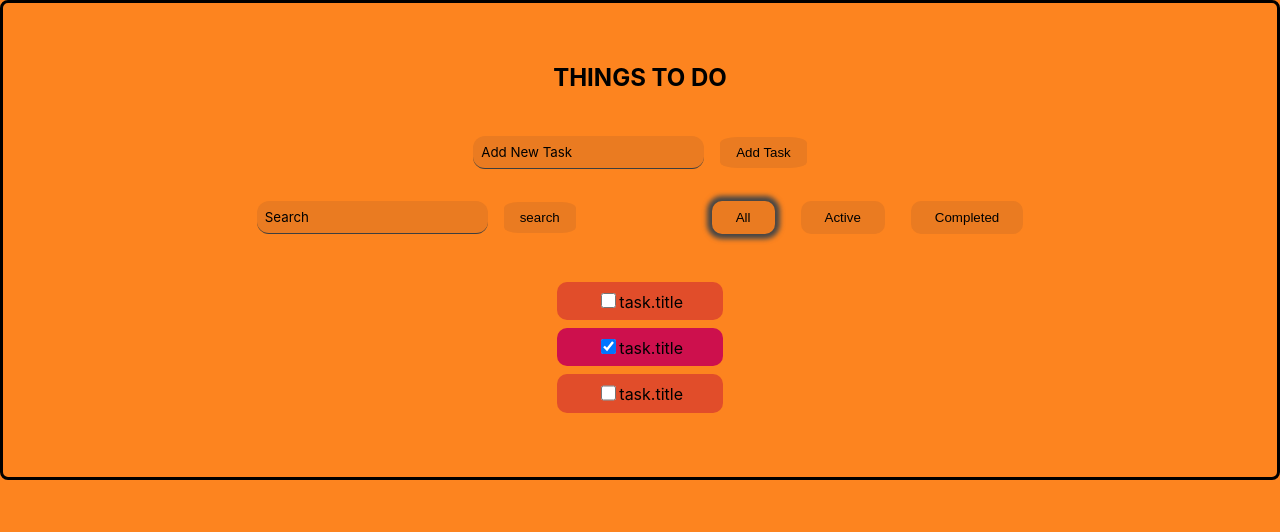
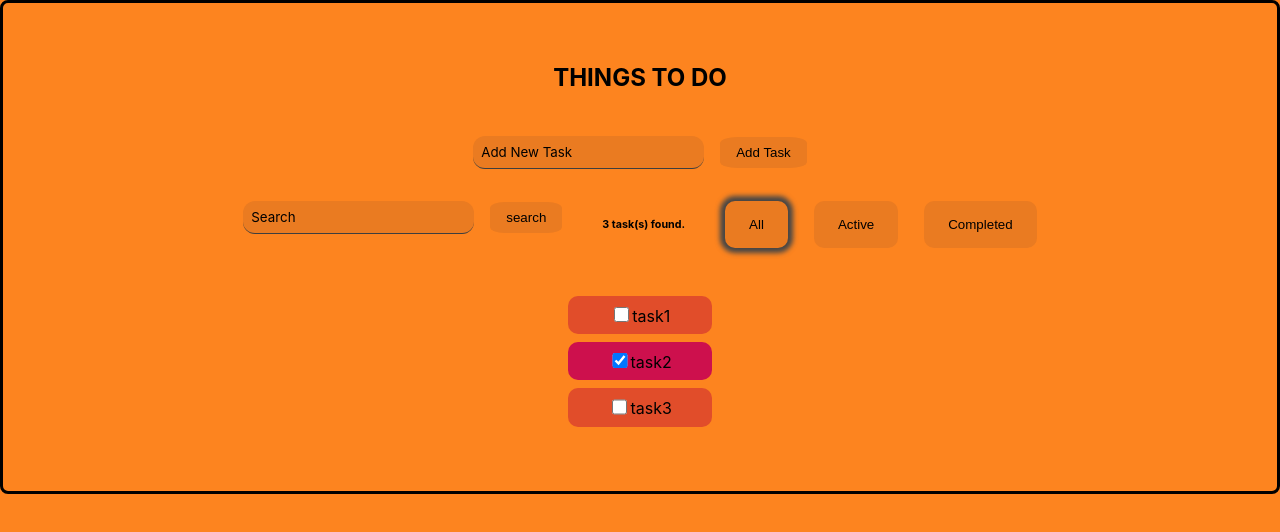
Before and after one commit to berkayalparslan/todo-app-react, a React (Create React App) app: page / in a window 1280 px wide. Shown: the top 532 px of the page. Built offline with nearby package versions, Linux system fonts and the light colour scheme.

Commit message:
added task count to navbar added FilterButton added filtering func.

```diff
--- a/src/App.css
+++ b/src/App.css
@@ -86,7 +86,7 @@ ul li:nth-child(even){
 #navbar{
   display: flex;
   justify-content: space-between;
-  gap: 15vh;
+  gap: 4vh;
 }
 
 #filters{
--- a/src/App.js
+++ b/src/App.js
@@ -24,17 +24,29 @@ function App() {
     completed: false
   }]);
 
+  const [filters,setFilters] = useState([
+    {id:1, name: 'All', active: true},
+    {id:2, name: 'Active', active:false},
+    {id:3, name: 'Completed', active:false
+  }]);
+
   const addTask = (task) => {
     setTasks([...tasks, task])
-  }
+  };
 
   const onCheckboxClick = (id) => {
-    console.log(`checkbox clicked ${(id)}`)
-
     setTasks(
       tasks.map((task) =>
       task.id === id ? {...task, completed: !task.completed} : task)
     )
+  }
+
+  const filterTasks = (id) => {
+    //filter tasks
+
+    //update filters
+    setFilters(filters.map(filter => filter.active = false ));
+    setFilters(filters.map(filter => filter.id === id ? {...filter, active: !filter.active} : filter ));
   }
 
   return (
@@ -42,7 +54,7 @@ function App() {
       <Header/>
       <AddTask onAdd={addTask}/>
 
-      <Navbar/>
+      <Navbar tasksCount={tasks.length} filters={filters} onFilterSelect={filterTasks}/>
       <TasksList tasks={tasks} onCheckboxClick={onCheckboxClick}/>
       {/* <Footer/> */}
     </div>
--- /dev/null
+++ b/src/components/FilterButton.js
@@ -0,0 +1,9 @@
+import React from 'react'
+
+export const FilterButton = ({filter, onFilterSelect}) => {
+  return (
+    <button className={`filter ${filter.active ? 'filter-selected' : ''}`} onClick={() => onFilterSelect(filter.id)}>
+        {filter.name}
+    </button>
+  )
+}
--- a/src/components/Navbar.js
+++ b/src/components/Navbar.js
@@ -1,17 +1,19 @@
 import React from 'react'
+import { FilterButton } from './FilterButton'
 
-export const Navbar = () => {
+export const Navbar = ({filters, onFilterSelect, tasksCount}) => {
   return (
     <div id='navbar'>
         <form action="">
         <input type="text" name="" id="" placeholder='Search'/>
         <input type="submit" value="search" className='btn'/>
         </form>
+        <h6>{tasksCount} task(s) found.</h6>
 
         <div id='filters'>
-            <button className="filter filter-selected">All</button>
-            <button className="filter">Active</button>
-            <button className="filter">Completed</button>
+          {filters.map((filter) => (
+            <FilterButton key={filter.id} filter={filter} onFilterSelect={onFilterSelect}/>
+          ))}
         </div>
     </div>
   )
--- a/src/components/Task.js
+++ b/src/components/Task.js
@@ -4,7 +4,7 @@ export const Task = ({task, onCheckboxClick}) => {
   return (
     <li>
         <input type="checkbox" name="task" checked={task.completed} onChange={() => onCheckboxClick(task.id)}/>
-        <span>task.title</span>
+        <span>{task.title}</span>
     </li>
   )
 }
```
